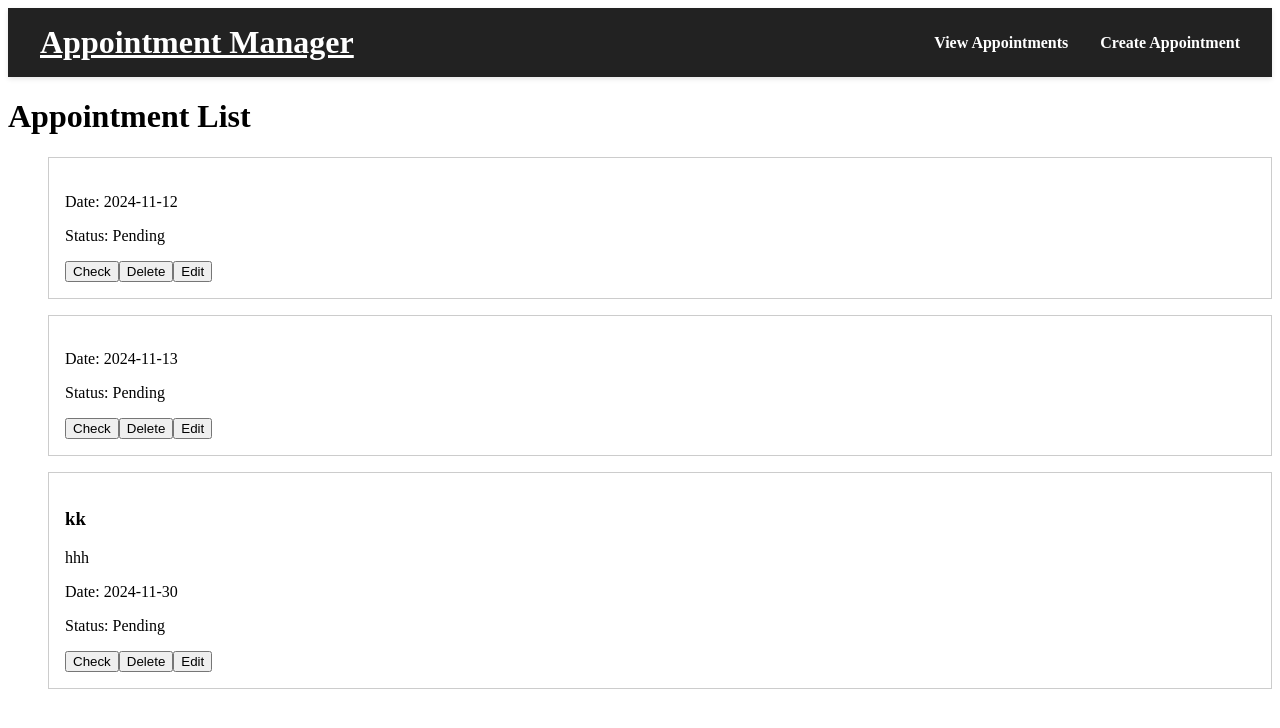
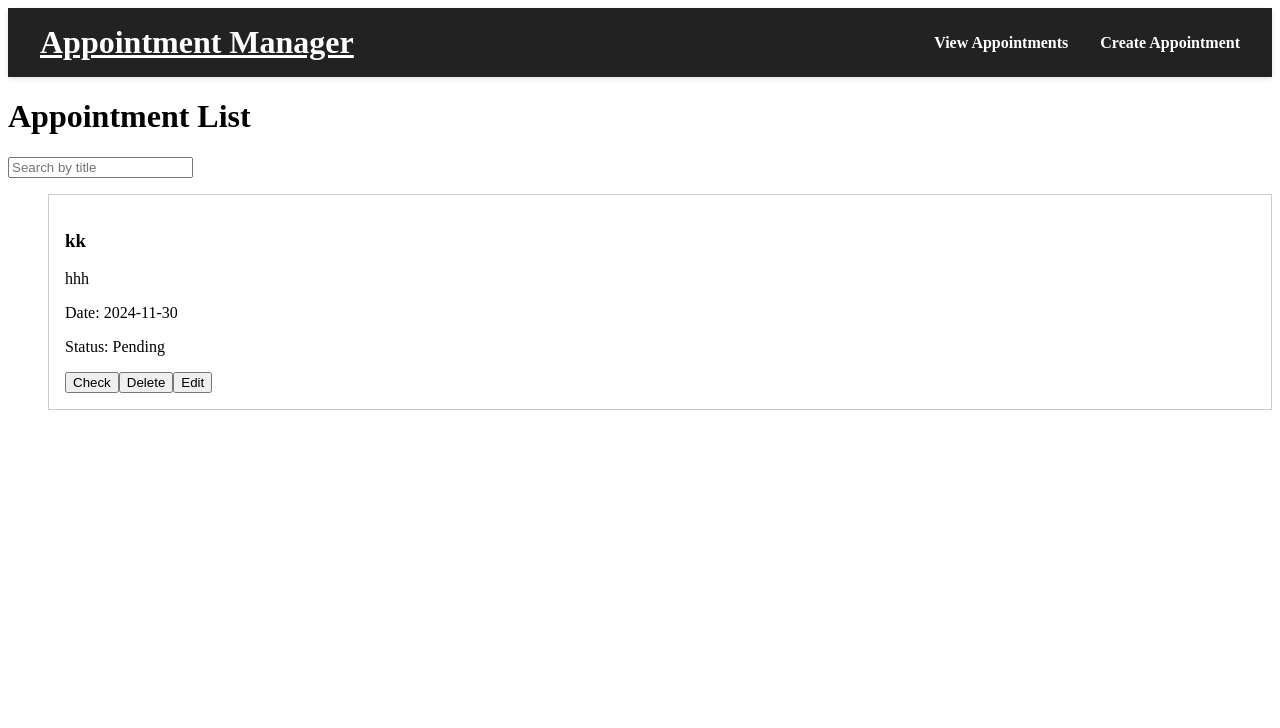
Before and after one commit to ifme18/project, a React (Vite) app in the folder project/: page / in a window 1280 px wide. Shown: the top 728 px of the page. Built offline with nearby package versions, Linux system fonts and the light colour scheme; data requests are answered from the project's data file.

Commit message:
Update AppoitmentList.jsx

```diff
--- a/project/src/AppoitmentList.jsx
+++ b/project/src/AppoitmentList.jsx
@@ -3,6 +3,7 @@ import AppointmentItem from "./AppointmentItem";
 
 const AppointmentList = () => {
   const [appointments, setAppointments] = useState([]);
+  const [searchTerm, setSearchTerm] = useState("");
   const [isEditing, setIsEditing] = useState(false);
   const [currentAppointment, setCurrentAppointment] = useState(null);
 
@@ -56,9 +57,23 @@ const AppointmentList = () => {
     setCurrentAppointment(null);
   };
 
+
+  const filteredAppointments = appointments.filter((appointment) =>
+    appointment.title && appointment.title.toLowerCase().includes(searchTerm.toLowerCase())
+  );
+
   return (
     <div>
       <h1>Appointment List</h1>
+
+
+      <input
+        type="text"
+        value={searchTerm}
+        onChange={(e) => setSearchTerm(e.target.value)}
+        placeholder="Search by title"
+        className="search-input"
+      />
 
       {isEditing ? (
         <form onSubmit={handleEditSubmit} style={{ marginBottom: "1rem", padding: "1rem", border: "1px solid #ccc" }}>
@@ -89,7 +104,7 @@ const AppointmentList = () => {
       ) : null}
 
       <ul>
-        {appointments.map((appointment) => (
+        {filteredAppointments.map((appointment) => (
           <AppointmentItem
             key={appointment.id}
             appointment={appointment}
```
